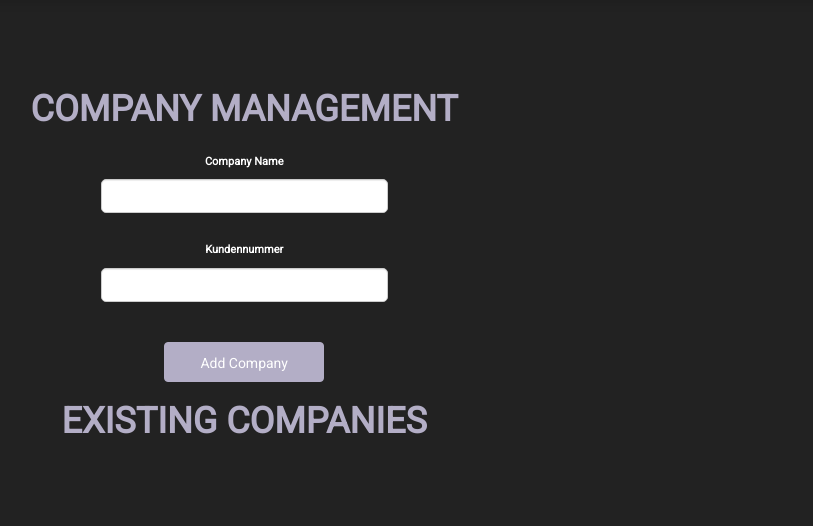
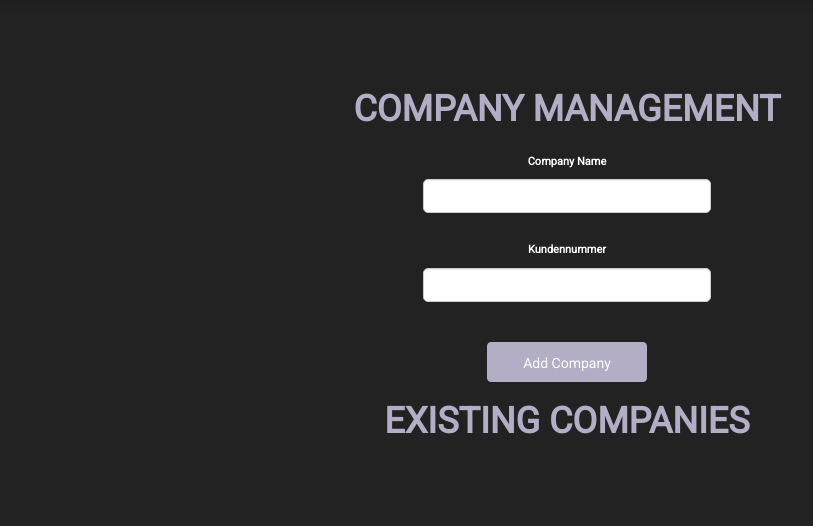
Before and after one commit to Migrim/OTP-Manager, a Flask app: template templates/admin_settings.html in a window 1280 px wide. Shown: the part 52-578 px from the top of the page, without its empty margins (73-886 px from the left). Run offline with Flask 3, Linux system fonts and the light colour scheme; the template is opened without the code that fills it: values that come from a table or form of the project are taken from there, others are empty; some libraries are stand-ins or nearby versions.

Commit message:
user settings will now be displayed right

```diff
--- a/Static/styles/admin_settings.css
+++ b/Static/styles/admin_settings.css
@@ -244,3 +244,8 @@ body {
 .company-form-group {
     margin-bottom: 25px;
 }
+
+.center-if-single {
+    margin-left: auto;
+    margin-right: auto;
+}
--- a/admin_routes.py
+++ b/admin_routes.py
@@ -79,9 +79,18 @@ def toggle_admin(user_id):
 @admin_bp.route('/admin_settings', methods=['GET', 'POST'])
 @login_required
 def admin_settings():
-
     user_form = UserForm()
     company_form = CompanyForm()
+
+    is_admin = False
+    try:
+        with sqlite3.connect("otp.db") as db:
+            cursor = db.cursor()
+            cursor.execute("SELECT is_admin FROM users WHERE id = ?", (current_user.id,))
+            is_admin = bool(cursor.fetchone()[0])
+    except sqlite3.Error as e:
+        flash('Failed to fetch admin status.')
+        logging.error(f"Error fetching admin status: {e}")
 
     if user_form.validate_on_submit() and user_form.submit.data:
         username = user_form.username.data
@@ -116,7 +125,6 @@ def admin_settings():
 
     users = get_all_users()
     companies = load_companies_from_db()
-    is_admin = (current_user.username == "admin")
     return render_template('admin_settings.html', user_form=user_form, company_form=company_form, users=users, companies=companies, is_admin=is_admin)
 
 @admin_bp.route('/delete_user/<int:user_id>', methods=['GET'])
--- a/templates/admin_settings.html
+++ b/templates/admin_settings.html
@@ -111,7 +111,7 @@
                 </div>
             </div>
         {% endif %}
-        <div class="form-container">
+        <div class="form-container {% if not is_admin %}center-if-single{% endif %}">
             <h1 class="form-title">Company Management</h1>
             <form method="post">
                 {{ company_form.hidden_tag() }}
--- a/templates/settings.html
+++ b/templates/settings.html
@@ -1,6 +1,6 @@
 {% extends 'bootstrap/base.html' %}
 
-{% block title %} Live Logs {% endblock %}
+{% block title %} User Settings {% endblock %}
 
 {% block styles %}
     {{ super() }}
```
Also changed, not shown: otp.db, 1 other file.
